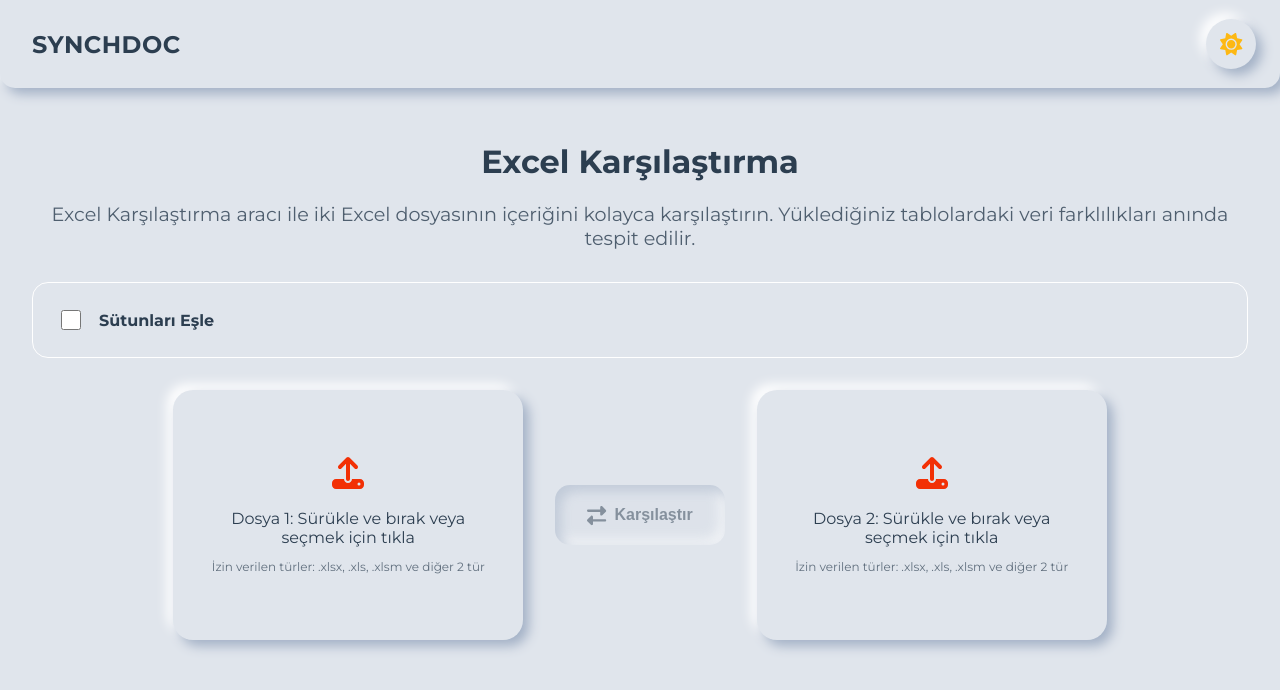
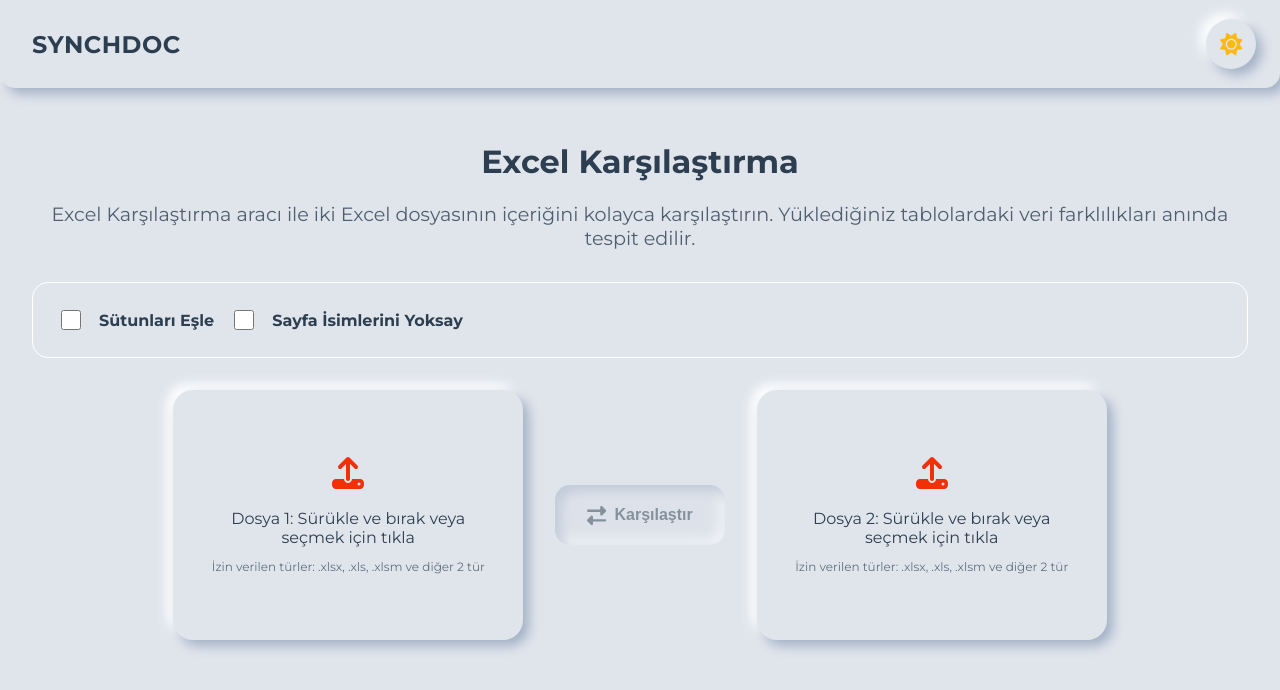
Before and after one commit to erenaydin0/CosmicDoc, a React (Vite) app: page /#/excel-compare in a window 1280 px wide. Shown: the top 690 px of the page. Built offline with nearby package versions, Linux system fonts and the light colour scheme.

Commit message:
ExcelCompare bileşenine sayfa isimlerini yoksayma seçeneği eklendi; kullanıcı arayüzünde yeni checkbox ve açıklama metni tanımlandı.

```diff
--- a/src/pages/ExcelCompare.tsx
+++ b/src/pages/ExcelCompare.tsx
@@ -15,6 +15,8 @@ const ExcelCompare: React.FC = () => {
   const allowedExcelTypes = ['.xlsx', '.xls', '.xlsm', '.xlsb', '.csv'];
   const [compareResult, setCompareResult] = useState<ExcelCompareResultType | null>(null);
   const [matchColumns, setMatchColumns] = useState<boolean>(false);
+  const [ignoreSheetNames, setIgnoreSheetNames] = useState<boolean>(false);
+
 
   const handleCompare = async (file1: File, file2: File) => {
     try {
@@ -55,7 +57,7 @@ const ExcelCompare: React.FC = () => {
       ]);
 
       // Excel dosyalarını karşılaştır
-      const result = await ExcelCompareService.compareExcelFiles(file1, file2, matchColumns);
+      const result = await ExcelCompareService.compareExcelFiles(file1, file2, matchColumns, ignoreSheetNames);
       console.log('Karşılaştırma sonucu:', result);
 
       // Sonuçları ayarla
@@ -683,7 +685,18 @@ const ExcelCompare: React.FC = () => {
           />
           <span>Sütunları Eşle</span>
           <small className="option-description">
-            İşaretli olduğunda, sütunları pozisyonlarına değil başlık isimlerine göre eşleştirir
+            Sütunları pozisyonlarına değil başlık isimlerine göre eşleştirir
+          </small>
+        </label>
+        <label className="checkbox-label">
+          <input
+            type="checkbox"
+            checked={ignoreSheetNames}
+            onChange={(e) => setIgnoreSheetNames(e.target.checked)}
+          />
+          <span>Sayfa İsimlerini Yoksay</span>
+          <small className="option-description">
+            Sayfa isimlerine değil sıralarına göre karşılaştırır (1. sayfa ile 1. sayfa)
           </small>
         </label>
       </div>
```
